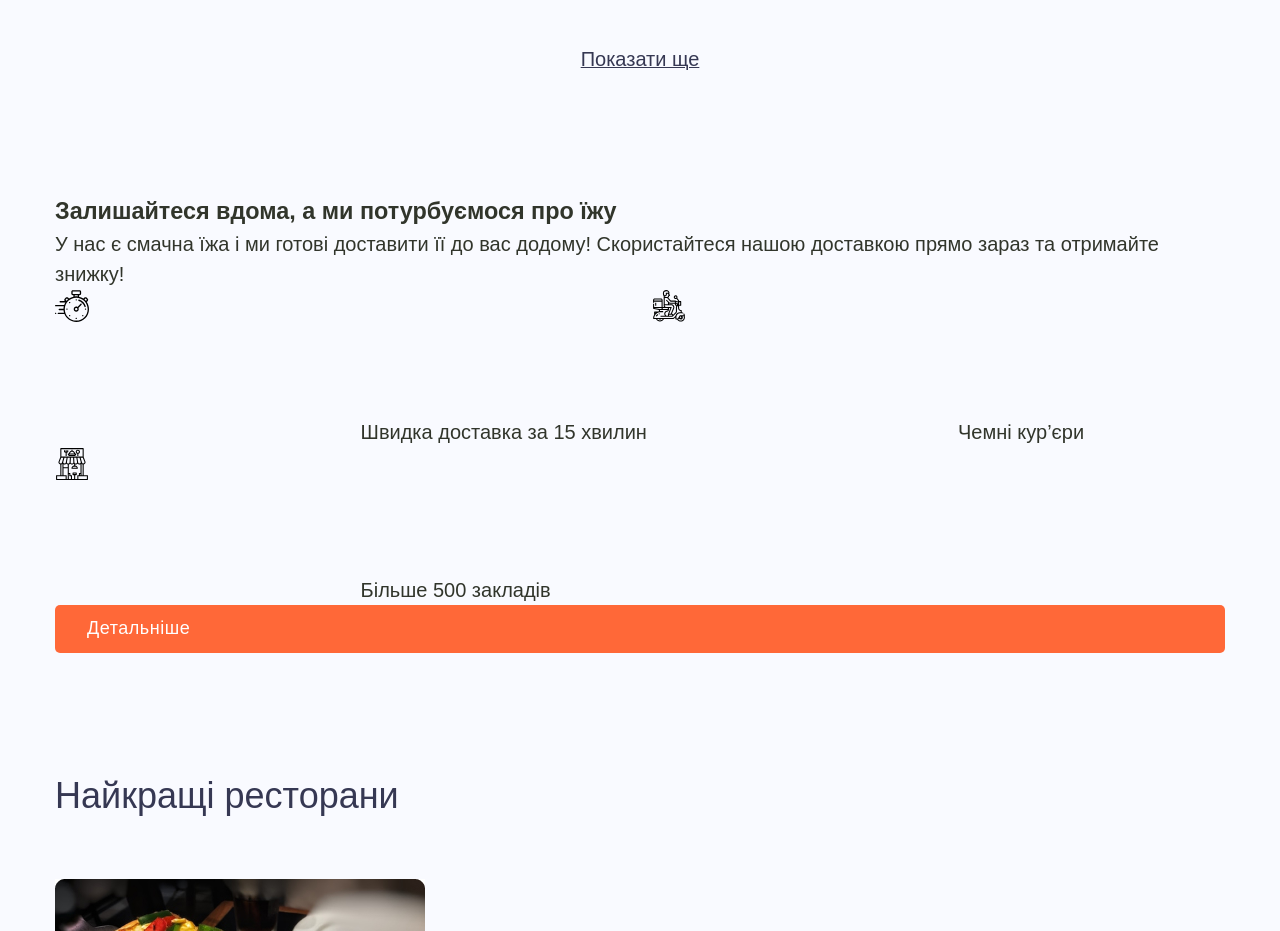
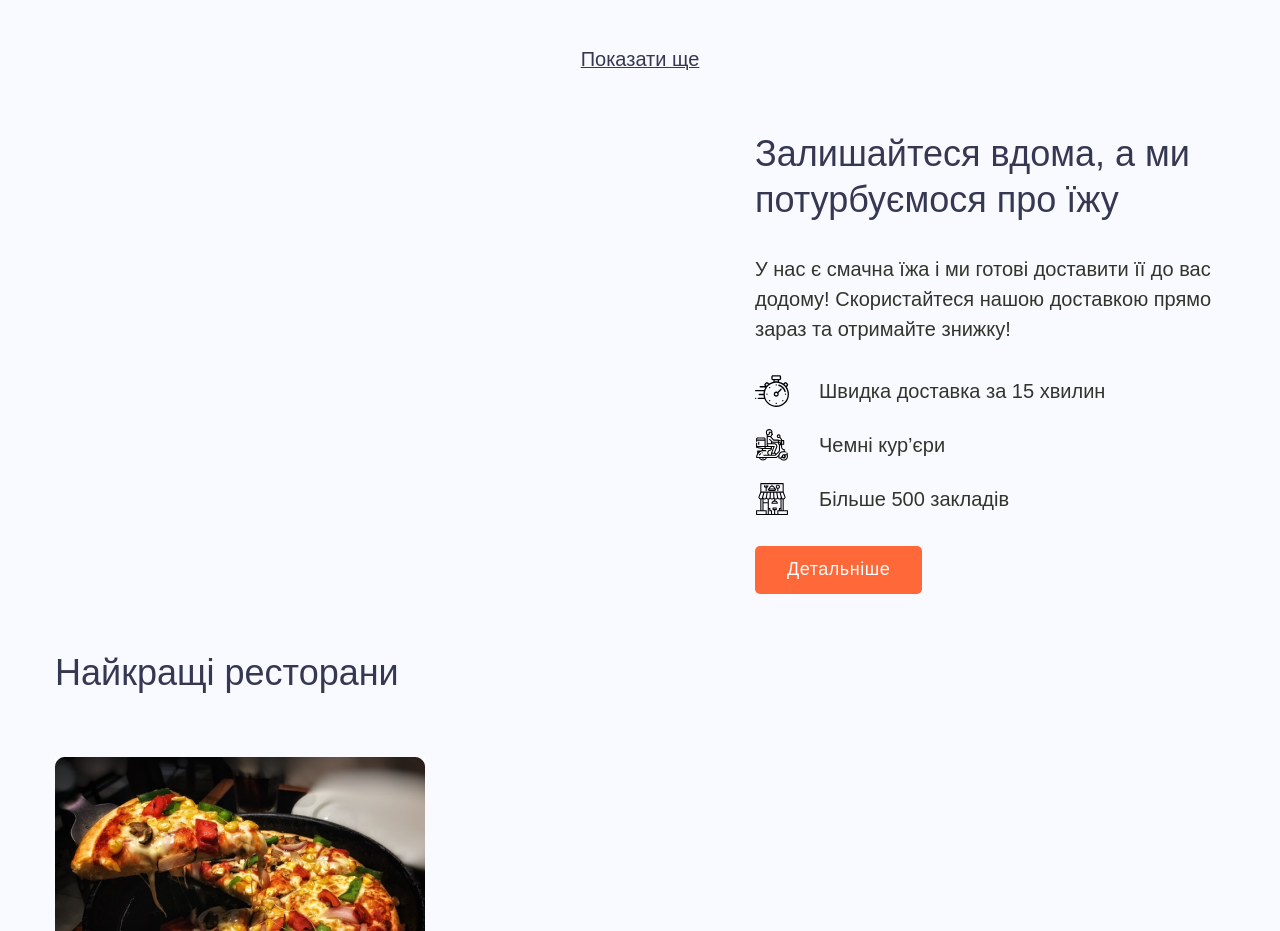
Before and after one commit to kravchuk-avk/up, a website: page app/index.html in a window 1280 px wide. Shown: the part 1520-2451 px from the top of the page. Drawn offline with Linux system fonts and the light colour scheme; files whose address does not match are found by name.

Commit message:
css: delivery

```diff
--- a/app/index.html
+++ b/app/index.html
@@ -420,7 +420,7 @@
         <div class="container">
           <div class="delivery__content" style="background-image: url('images/bg-delivery.png')">
             <div class="delivery__content-inner">
-              <h3 class="delivery__title">
+              <h3 class="title">
                 Залишайтеся вдома, а ми потурбуємося про їжу
               </h3>
               <div class="delivery__text">
@@ -437,6 +437,8 @@
                   <span class="delivery__desc">
                     Швидка доставка за 15 хвилин
                   </span>
+                </li>
+                <li class="delivery__item">
                   <svg class="delivery__icon">
                     <use class="delivery__icon--delivery" href="images/icon/delivery.svg#icon-delivery">
                     </use>
@@ -444,6 +446,8 @@
                   <span class="delivery__desc">
                     Чемні кур’єри
                   </span>
+                </li>
+                <li class="delivery__item">
                   <svg class="delivery__icon">
                     <use class="delivery__icon--restaurant" href="images/icon/restaurant.svg#icon-restaurant">
                     </use>
--- a/app/scss/lego/_delivery.scss
+++ b/app/scss/lego/_delivery.scss
@@ -0,0 +1,47 @@
+.delivery {
+
+  &__content {
+    background: no-repeat left bottom / auto 100%;
+    width: 100%;
+    display: flex;
+    justify-content: flex-end;
+  }
+
+  &__content-inner {
+    background-position: center right;
+    height: 42vh;
+    max-width: 470px;
+    width: 100%;
+    display: flex;
+    flex-wrap: wrap;
+    align-content: center;
+  }
+
+  .title {
+    margin-bottom: 30px;
+  }
+
+  &__text {
+    margin-bottom: 30px;
+  }
+
+  &__list {
+    display: flex;
+    flex-direction: column;
+    gap: 20px;
+        margin-bottom: 30px;
+  }
+
+  &__item {
+    display: flex;
+    align-items: center;
+
+  }
+
+  &__icon {
+    width: 34px;
+    height: 34px;
+margin-right: 30px;
+  }
+
+}
--- a/app/scss/style.scss
+++ b/app/scss/style.scss
@@ -8,5 +8,8 @@
 @import 'lego/_hero';
 @import 'lego/_categories';
 @import 'lego/_delivery';
+@import 'lego/_restaurant';
+@import 'lego/_reviews';
+@import 'lego/_app';
 @import 'lego/_footer';
 @import 'media';
```
Also changed, not shown: app/css/style.min.css, app/scss/lego/_app.scss (added), app/scss/lego/_restaurant.scss (added), app/scss/lego/_reviews.scss (added).
